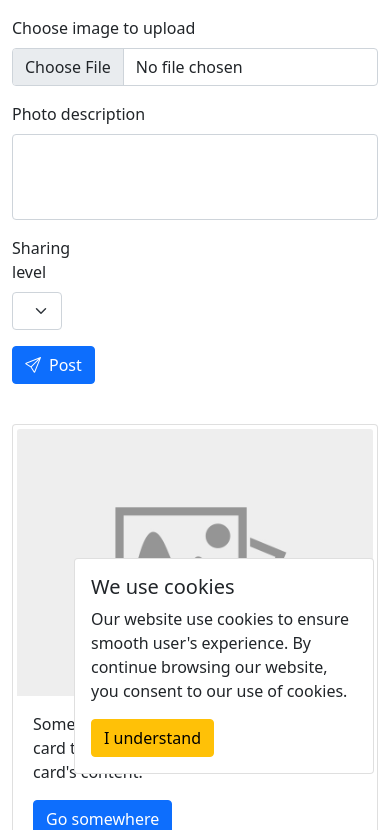
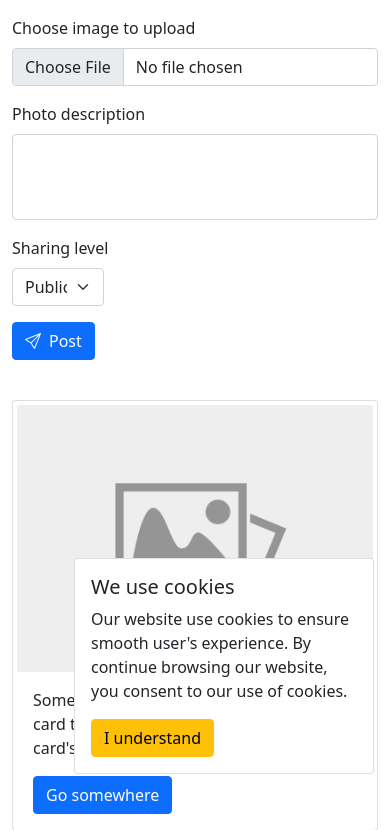
Before and after one commit to MichaelHo02/COSC2430-FullstackWebApplication, a PHP site: page / in a window 390 px wide. Shown: the part 54-884 px from the top of the page. Run offline with PHP 8.4, Linux system fonts and the light colour scheme.

Commit message:
Fix responsive post

```diff
--- a/include/navbar.php
+++ b/include/navbar.php
@@ -1,5 +1,6 @@
 <header class="container">
     <nav class="navbar navbar-expand-lg navbar-light position-relative">
+        <!-- Bug when clicking at 1nstagram at index.php -->
         <a href="../index.php" class="navbar-brand display-1 font-weight-bold position-absolute">1nstagram</a>
         <div class="ms-auto me-auto">
             <form class="">
--- a/include/post.php
+++ b/include/post.php
@@ -1,5 +1,5 @@
-<div class="container mt-3">
-    <form action="" method="post">
+<div class="container mt-3 ">
+    <form class="col-sm-12 col-lg-6 ms-auto me-auto" action="" method="post">
 
         <div class="mb-3">
             <label for="imageUpload" class="form-label">Choose image to upload</label>
@@ -11,7 +11,7 @@
             <textarea class="form-control" id="post-desc" rows="3" style="resize: none;"></textarea>
         </div>
 
-        <div class="mb-3 w-25">
+        <div class="mb-3 w-50">
             <label for="sharinglev" class="form-label">Sharing level</label>
             <select id="sharinglev" class="form-select form-select w-50">
 
```
Also changed, not shown: photos.db.
